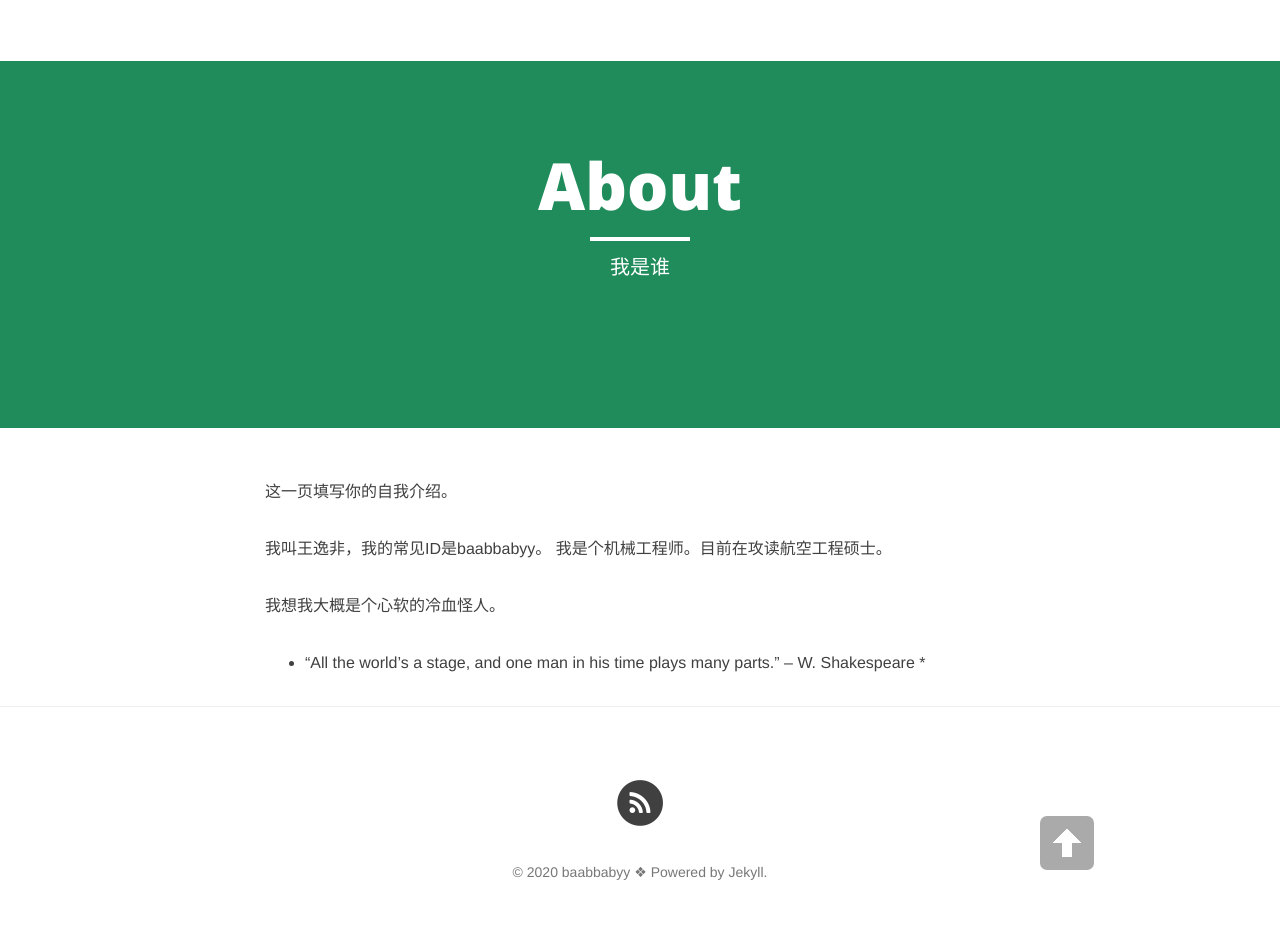
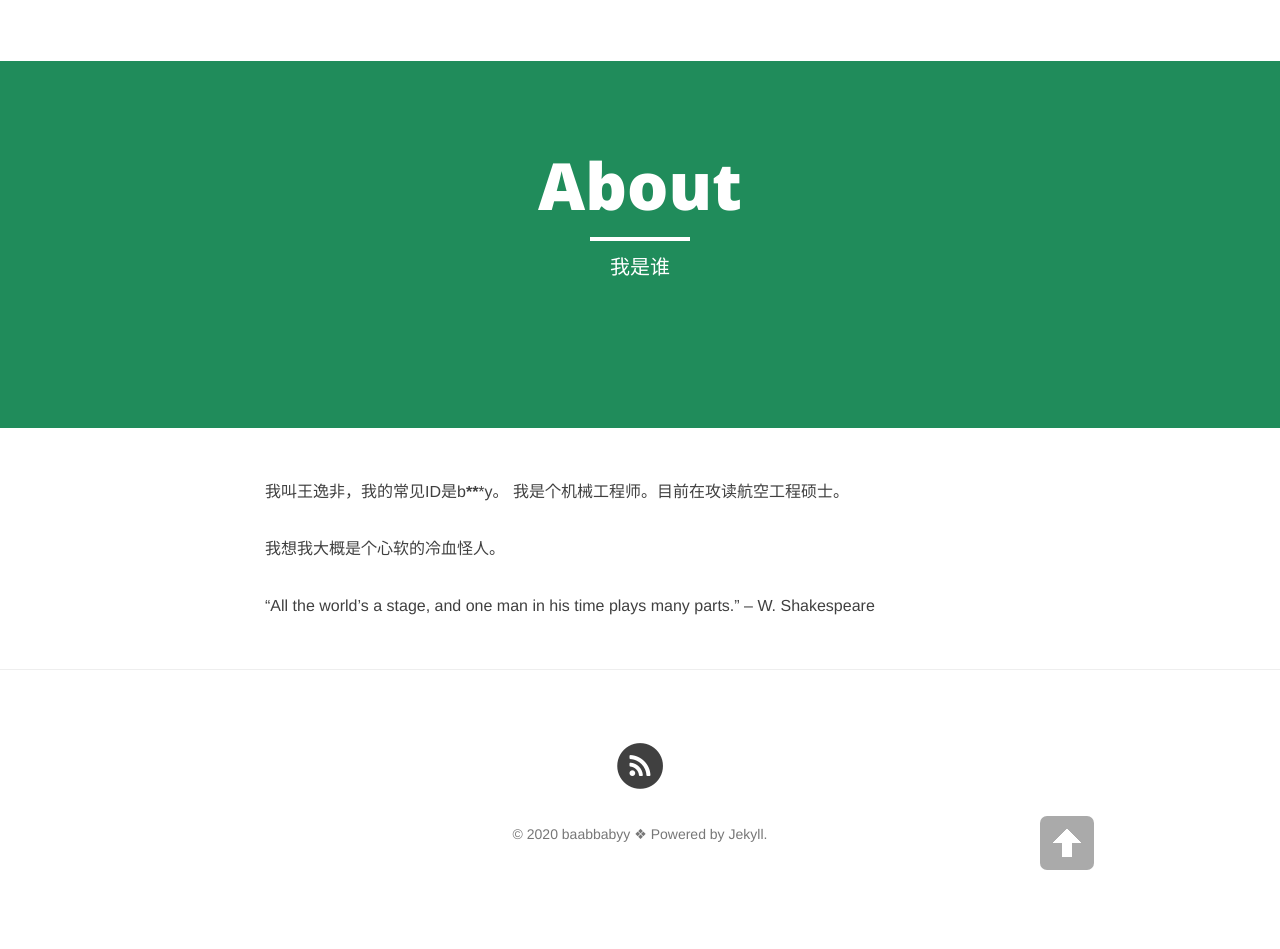
Before and after one commit to baabbabyy/Blog, a Jekyll site: the page built from about.md, in a window 1280 px wide. Built offline with Jekyll 4.4.1, drawn with Linux system fonts in a browser that asks for light colours; nearby versions of some CDN libraries; after the commit the page ends 912 px from its top, so only the background shows below that.

Commit message:
Update about.md

```diff
--- a/about.md
+++ b/about.md
@@ -5,11 +5,9 @@
 header-img: "img/green.jpg"
 ---
 
-这一页填写你的自我介绍。
-
-我叫王逸非，我的常见ID是baabbabyy。
+我叫王逸非，我的常见ID是b*******y。
 我是个机械工程师。目前在攻读航空工程硕士。
 
 我想我大概是个心软的冷血怪人。
 
-* “All the world's a stage, and one man in his time plays many parts.” -- W. Shakespeare *
+ “All the world's a stage, and one man in his time plays many parts.” -- W. Shakespeare
```
